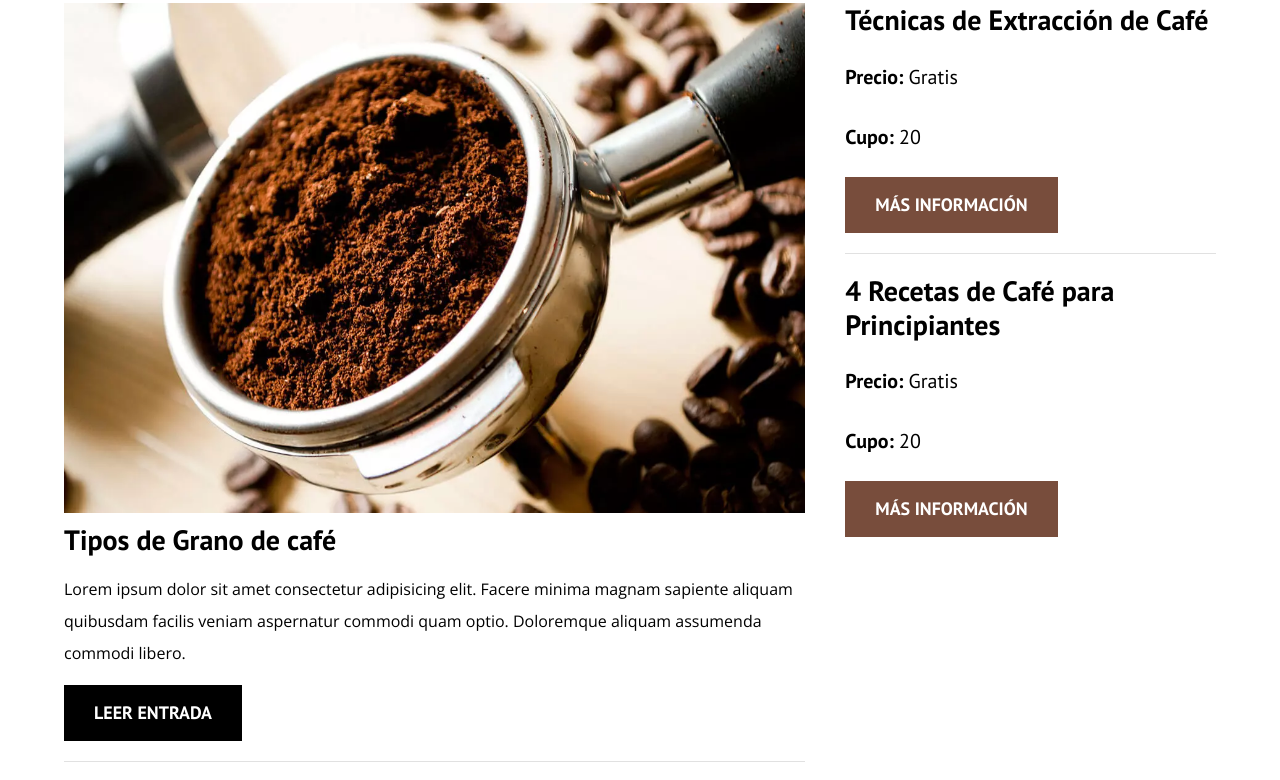
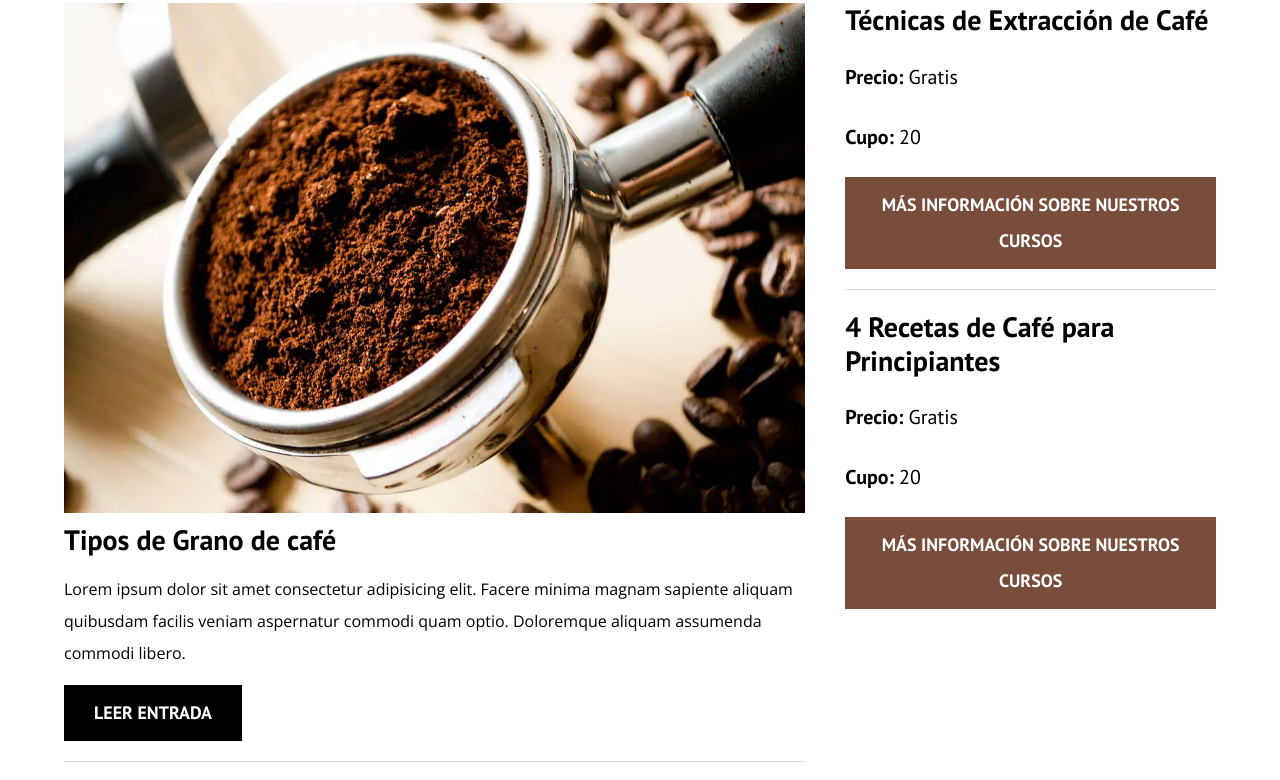
Before and after one commit to kefer01/BlogDeCafe, a plain HTML site: page index.html in a window 1280 px wide. Shown: the part 699-1479 px from the top of the page. Drawn offline with nearby package versions, Linux system fonts and the light colour scheme.

Commit message:
Se agrega etiqueta meta

```diff
--- a/index.html
+++ b/index.html
@@ -5,6 +5,7 @@
     <meta charset="UTF-8">
     <meta name="viewport" content="width=device-width, initial-scale=1.0">
     <title>BlogDeCafé</title>
+    <meta name="description" content="¨Página web de blog de café">
 
     <!-- Prefetch -->
     <link rel="prefetch" href="nosotros.html" as="document">
@@ -111,7 +112,7 @@
                     <p class="widget-curso__label">Cupo:
                         <span class="widget-curso__info">20</span>
                     </p>
-                    <a href="entrada.html" class="boton boton--secundario">Más Información</a>
+                    <a href="entrada.html" class="boton boton--secundario">Más Información sobre nuestros cursos</a>
                 </li>
                 <li class="widget-curso">
                     <h4 class="no-margin">4 Recetas de Café para Principiantes</h4>
@@ -121,7 +122,7 @@
                     <p class="widget-curso__label">Cupo:
                         <span class="widget-curso__info">20</span>
                     </p>
-                    <a href="entrada.html" class="boton boton--secundario">Más Información</a>
+                    <a href="entrada.html" class="boton boton--secundario">Más Información sobre nuestros cursos</a>
                 </li>
             </ul>
 
```
